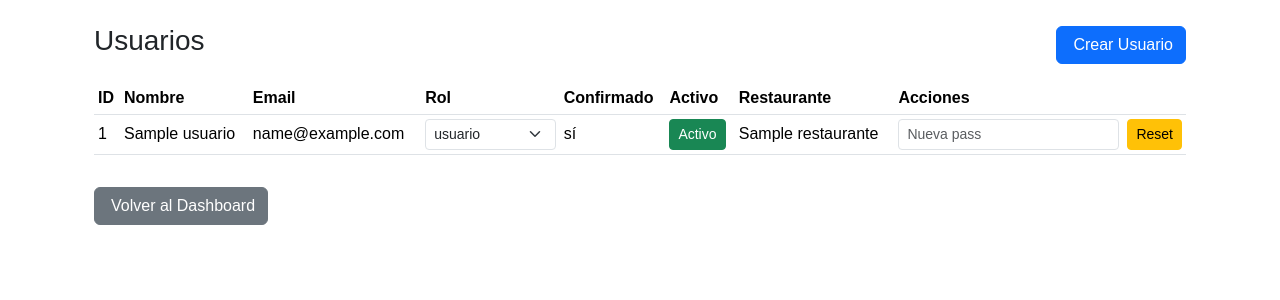
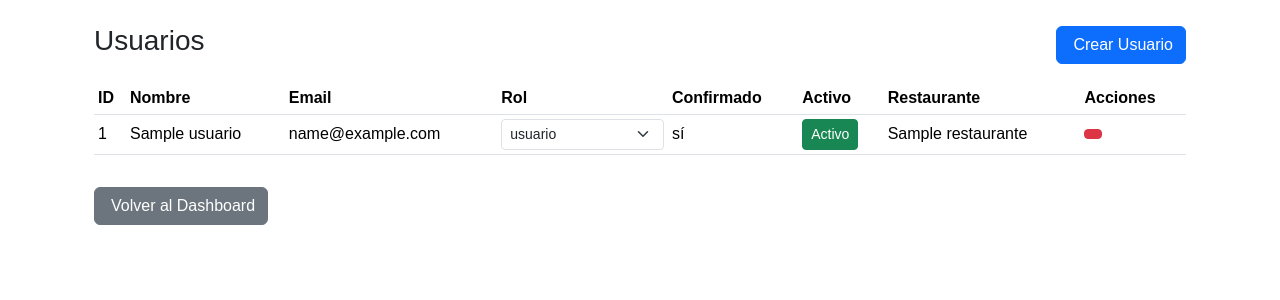
Before and after one commit to Abalito04/App-resto, a Flask app: template templates/auth/superadmin_usuarios.html in a window 1280 px wide. Shown: the part 120-420 px from the top of the page. Run offline with Flask 3, Linux system fonts and the light colour scheme; the template is opened without the code that fills it: values that come from a table or form of the project are taken from there, others are empty; tables that the repository leaves empty hold one stand-in row (values such as "Sample post").

Commit message:
Corrigiendo superadmin

```diff
--- a/app.py
+++ b/app.py
@@ -12,6 +12,8 @@ from sqlalchemy import text
 logging.basicConfig(level=logging.DEBUG)
 
 load_dotenv()
+
+
 
 app = Flask(__name__)
 app.secret_key = os.getenv('SECRET_KEY', 'tu-clave-secreta-muy-segura')
--- a/templates/auth/superadmin_usuarios.html
+++ b/templates/auth/superadmin_usuarios.html
@@ -44,10 +44,16 @@
         </td>
         <td>{{ u.restaurante.nombre if u.restaurante else '-' }}</td>
         <td>
-          <form method="POST" action="{{ url_for('auth.superadmin_resetpass', user_id=u.id) }}" class="d-flex gap-2">
-            <input class="form-control form-control-sm" name="nueva" placeholder="Nueva pass">
-            <button class="btn btn-sm btn-warning">Reset</button>
-          </form>
+           <form method="POST" action="{{ url_for('auth.superadmin_resetpass', user_id=u.id) }}" class="d-flex gap-2">
+    <!-- Botón eliminar -->
+    {% if u.id != current_user.id %}
+    <form method="POST" action="{{ url_for('auth.eliminar_usuario', user_id=u.id) }}" style="display:inline;">
+      <button type="submit" class="btn btn-sm btn-danger" onclick="return confirm('¿Seguro que deseas eliminar este usuario?');">
+        <i class="fas fa-trash"></i>
+      </button>
+    </form>
+    {% endif %}
+  </form>
         </td>
       </tr>
       {% endfor %}
```
